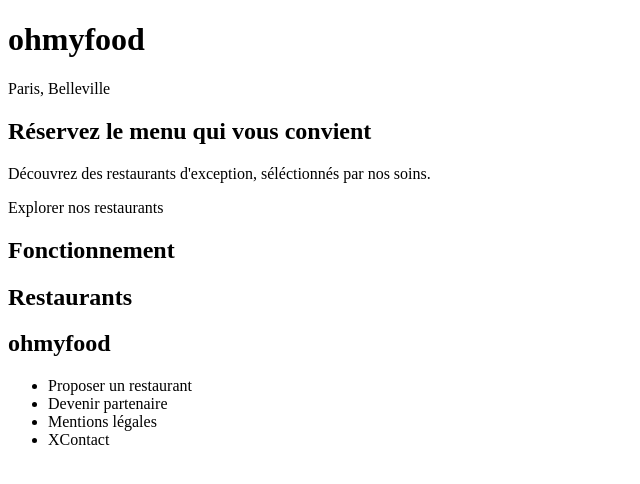
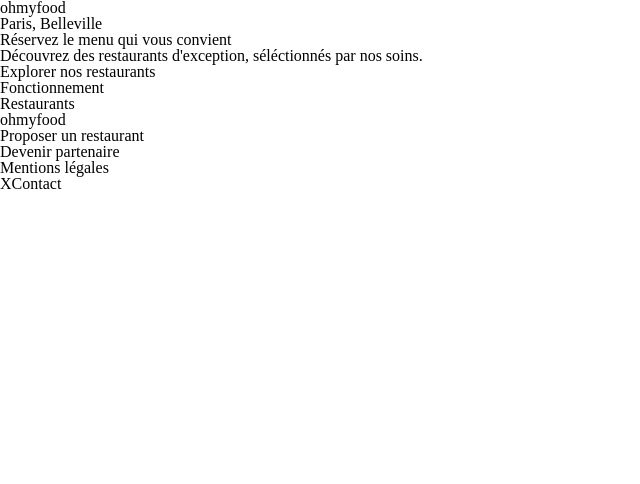
Before and after one commit to P0B0CK/OC_P03_OhMyFood, a website: page index.html in a window 1280 px wide. Shown: the whole page, without its empty margins (0-640 px from the left). Drawn offline with Linux system fonts and the light colour scheme.

Commit message:
reset.css est ajouté

```diff
--- a/index.html
+++ b/index.html
@@ -4,6 +4,7 @@
 <head>
     <meta charset="utf-8"/>
     <link rel="shortcut icon" type="image/png" href=""/>
+    <link rel="stylesheet" href="public/css/reset.css"/>
     <link rel="stylesheet" href="public/css/style.css"/>
     <title>Oh My Food</title>
 </head>
--- a/package.json
+++ b/package.json
@@ -15,5 +15,8 @@
   "bugs": {
     "url": "https://github.com/P0B0CK/OC_P03_ohMyFood/issues"
   },
-  "homepage": "https://github.com/P0B0CK/OC_P03_ohMyFood#readme"
+  "homepage": "https://github.com/P0B0CK/OC_P03_ohMyFood#readme",
+  "dependencies": {
+    "normalize.css": "^8.0.1"
+  }
 }
--- /dev/null
+++ b/public/css/reset.css
@@ -0,0 +1,48 @@
+/* http://meyerweb.com/eric/tools/css/reset/
+   v2.0 | 20110126
+   License: none (public domain)
+*/
+
+html, body, div, span, applet, object, iframe,
+h1, h2, h3, h4, h5, h6, p, blockquote, pre,
+a, abbr, acronym, address, big, cite, code,
+del, dfn, em, img, ins, kbd, q, s, samp,
+small, strike, strong, sub, sup, tt, var,
+b, u, i, center,
+dl, dt, dd, ol, ul, li,
+fieldset, form, label, legend,
+table, caption, tbody, tfoot, thead, tr, th, td,
+article, aside, canvas, details, embed,
+figure, figcaption, footer, header, hgroup,
+menu, nav, output, ruby, section, summary,
+time, mark, audio, video {
+	margin: 0;
+	padding: 0;
+	border: 0;
+	font-size: 100%;
+	font: inherit;
+	vertical-align: baseline;
+}
+/* HTML5 display-role reset for older browsers */
+article, aside, details, figcaption, figure,
+footer, header, hgroup, menu, nav, section {
+	display: block;
+}
+body {
+	line-height: 1;
+}
+ol, ul {
+	list-style: none;
+}
+blockquote, q {
+	quotes: none;
+}
+blockquote:before, blockquote:after,
+q:before, q:after {
+	content: '';
+	content: none;
+}
+table {
+	border-collapse: collapse;
+	border-spacing: 0;
+}
```
Also changed, not shown: 1 other file.
